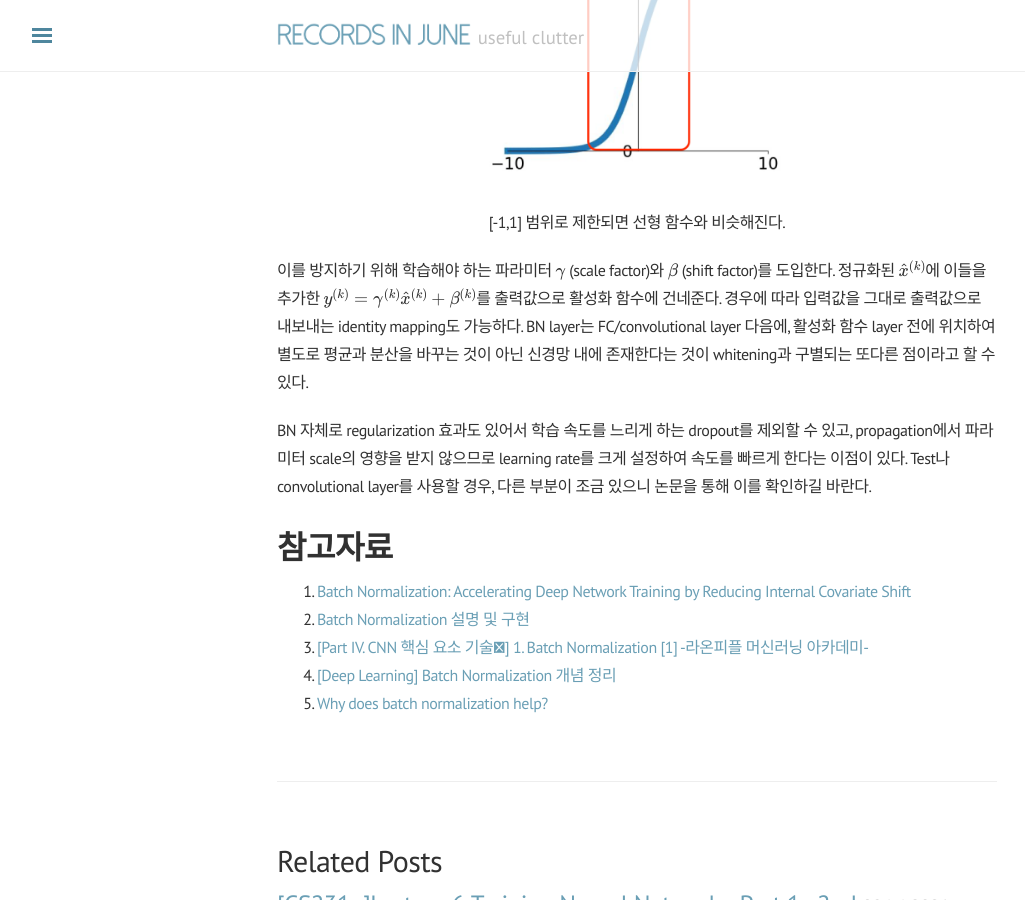
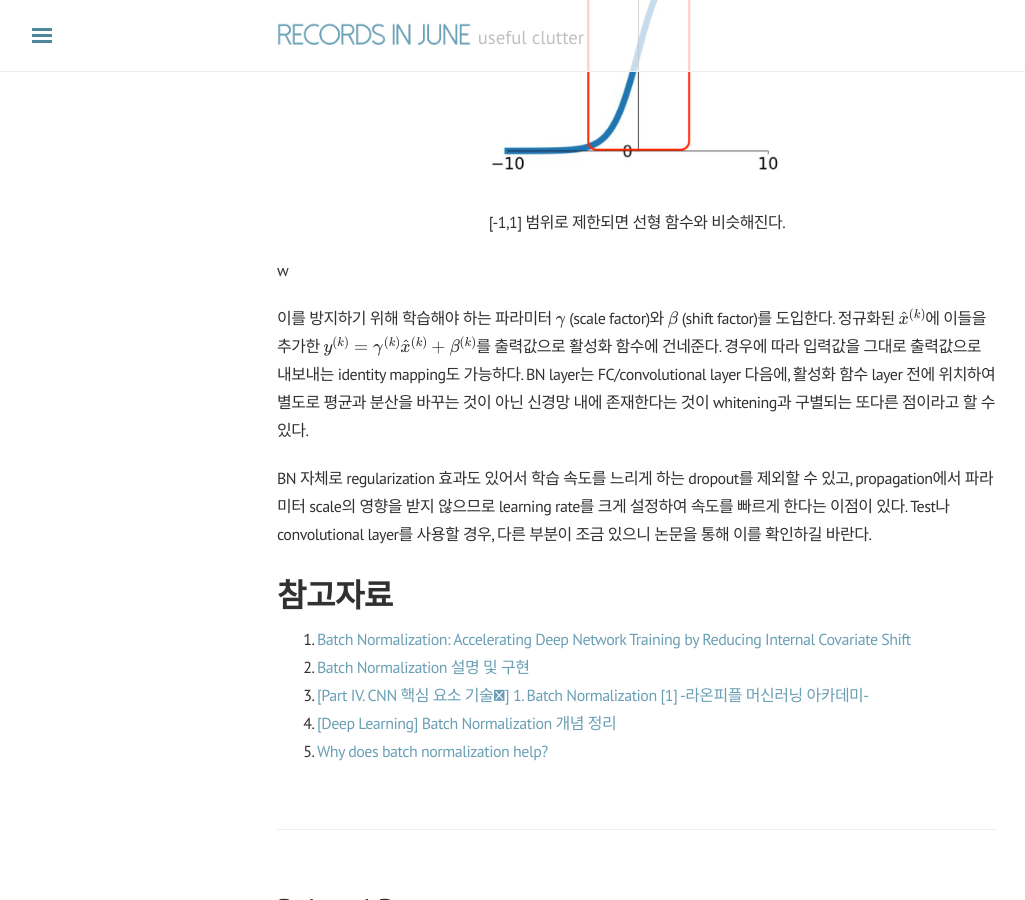
Before and after one commit to j0shuajun/j0shuajun.github.io, a Jekyll site: the page built from _posts/2021-07-30-cs231n-6th.md, in a window 1280 px wide and 900 px high, scrolled down 2326 px. Shown: the whole window, without its empty margins (3-1028 px from the left). Built offline with Jekyll 4.4.1, drawn with Linux system fonts in a browser that asks for light colours; nearby versions of some CDN libraries; formulas are drawn with MathJax 3; comment, search, counter and statistics services are not loaded.

Commit message:
code attatched

```diff
--- a/_posts/2021-07-30-cs231n-6th.md
+++ b/_posts/2021-07-30-cs231n-6th.md
@@ -44,7 +44,7 @@ $$ \hat{x}^{(k)} = \frac{x^{(k)} - E(x^{(k)})}{\sqrt{Var(x^{(k)})}} $$
 <p align="center">
   <img width="300" src="/public/img/sigmoid_box.png">
   [-1,1] 범위로 제한되면 선형 함수와 비슷해진다.
-</p>
+</p>w
 
 이를 방지하기 위해 학습해야 하는 파라미터 $\gamma$ (scale factor)와 $\beta$ (shift factor)를 도입한다. 정규화된 $\hat{x}^{(k)}$에 이들을 추가한 $y^{(k)} = \gamma^{(k)} \hat{x}^{(k)} + \beta^{(k)}$를 출력값으로 활성화 함수에 건네준다. 경우에 따라 입력값을 그대로 출력값으로 내보내는 identity mapping도 가능하다. BN layer는 FC/convolutional layer 다음에, 활성화 함수 layer 전에 위치하여 별도로 평균과 분산을 바꾸는 것이 아닌 신경망 내에 존재한다는 것이 whitening과 구별되는 또다른 점이라고 할 수 있다.
 
```
